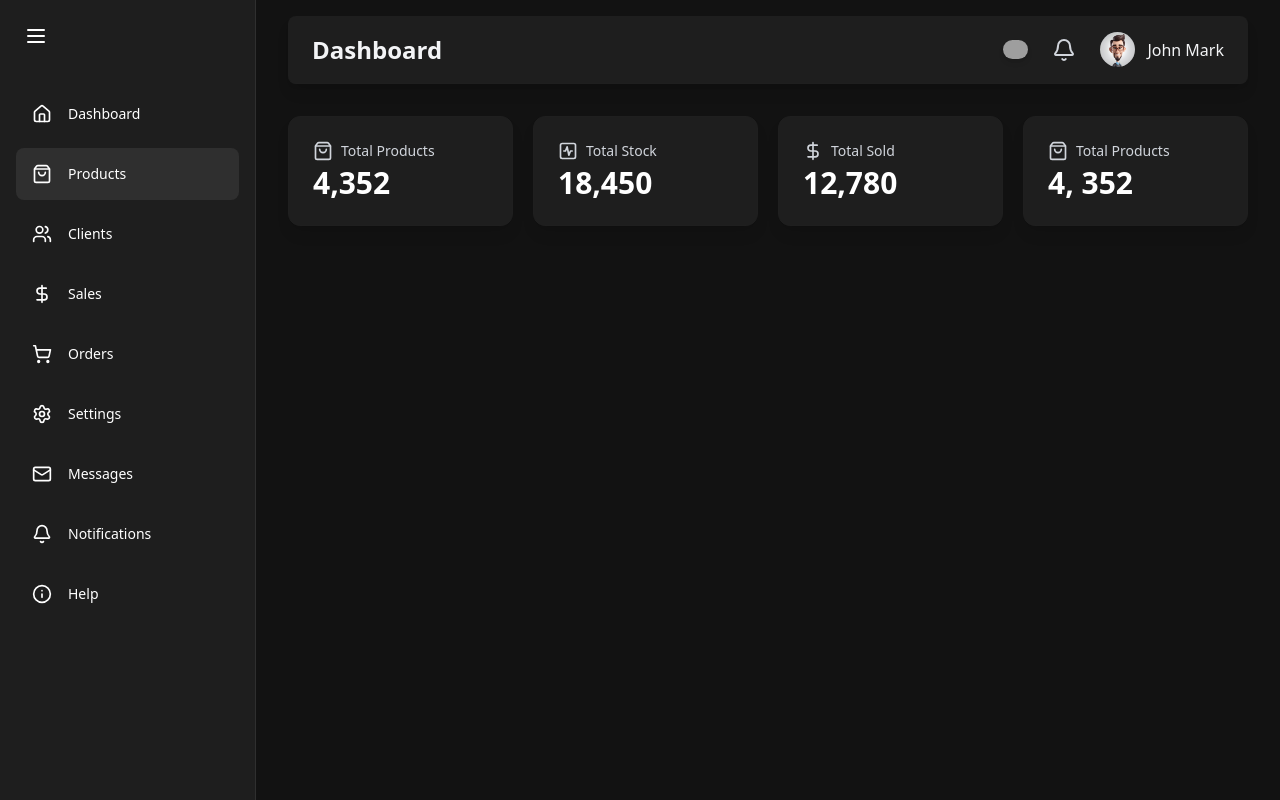
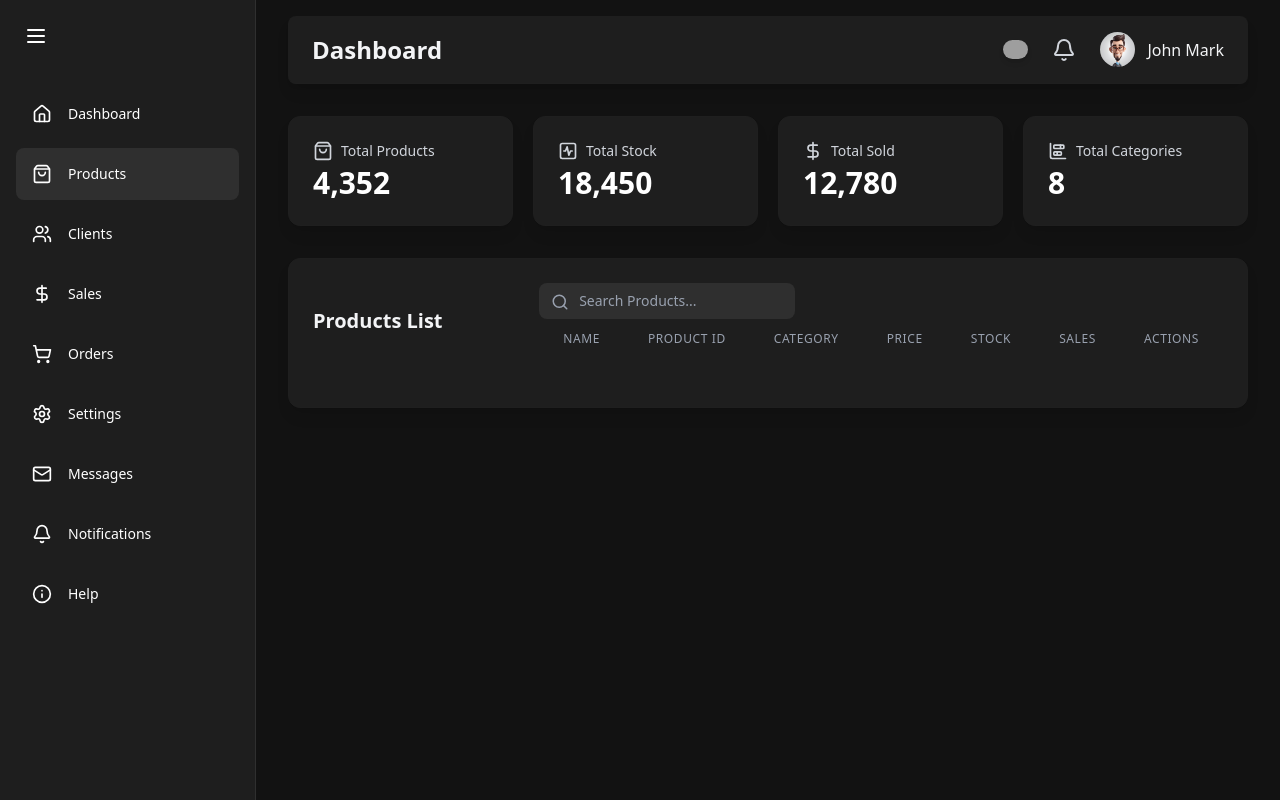
Before and after one commit to Gbolly-code/Admin-dashboard, a Next.js app: page /products in a window 1280 px wide. Built offline with nearby package versions, Linux system fonts and the light colour scheme; grey boxes are pictures that could not be loaded.

Commit message:
creaating the productsTable

```diff
--- a/app/products/page.jsx
+++ b/app/products/page.jsx
@@ -3,7 +3,8 @@
 import React from 'react'
 import { motion } from 'framer-motion'
 import StatCard from '@/components/StatCard'
-import { DollarSign, ShoppingBag, SquareActivity } from 'lucide-react'
+import { ChartBarStacked, DollarSign, ShoppingBag, SquareActivity } from 'lucide-react'
+import ProductsTable from '@/components/ProductsTable'
 
 const productsPage = () => {
   return (
@@ -16,11 +17,12 @@ const productsPage = () => {
                 <StatCard name="Total Products" icon={ShoppingBag} value={"4,352"}/>
                 <StatCard name="Total Stock" icon={SquareActivity} value={"18,450"}/>
                 <StatCard name="Total Sold" icon={DollarSign} value={"12,780"}/>
-                <StatCard name="Total Products" icon={ShoppingBag} value={"4, 352"}/>
+                <StatCard name="Total Categories" icon={ChartBarStacked} value={"8"}/>
 
             </motion.div>
+
+        <ProductsTable />
         </main>
-
     </div>
   )
 }
--- /dev/null
+++ b/components/ProductsTable.jsx
@@ -0,0 +1,57 @@
+"use client"
+
+import React, { useState } from 'react'
+import productData from "../public/data/data.json"
+import { motion } from 'framer-motion'
+import { Search } from 'lucide-react'
+
+
+const ProductsTable = () => {
+
+    const [products, setProducts] = useState(productData.products)
+
+  return (
+    <motion.div className='bg-[#1e1e1e] backdrop-blur-md shadow-lg rounded-xl
+    p-4 md:p-6 border border-[#1f1f1f] mx-2 md:mx-0
+    mb-8'
+    initial={{ opacity: 0, y: 20 }}
+    animate={{ opacity: 1, y: 0 }}
+    transition={{ delay: 0.2, duration: 0.5 }}>
+        <div className='flex flex-col md:flex-row justify-between items-center mb-6 gap-4
+        md:gap-0'>
+            <h2 className='text-lg md:text-xl font-semibold text-gray-100 text-center
+            md:text-left'>Products List</h2>
+            <div className='relative w-full md:w-auto'>
+                <input type="text" placeholder='Search Products...' className='bg-[#2f2f2f] text-white placeholder-gray-400 rounded-lg pl-10 pr-4 py-2 w-full
+                md:w-64 focus:outline-none focus:ring-2 focus:ring-gray-500 transition duration-200 text-sm'/>
+                <Search className='absolute left-3 top-2.5 text-gray-400' size={18}/>
+                <div className='overflow-x-auto'>
+                    <table className='min-w-full divide-gray-700'>
+                        <thead>
+                            <tr>
+                                {[
+                                    "Name",
+                                    "Product ID",
+                                    "Category",
+                                    "Price",
+                                    "Stock",
+                                    "Sales",
+                                    "Actions",
+                                ].map((header) => (
+                                    <th key={header} className='px-1 md:px-6 py-2 md:py-3 text-left text-xs font-medium
+                                    text-gray-400 uppercase tracking-wider hidden md:table-cell'>
+                                        {header}
+                                    </th>
+                                ))}
+                            </tr>
+                        </thead>
+                    </table>
+                </div>
+            </div>
+        </div>
+
+    </motion.div>
+  )
+}
+
+export default ProductsTable
```
